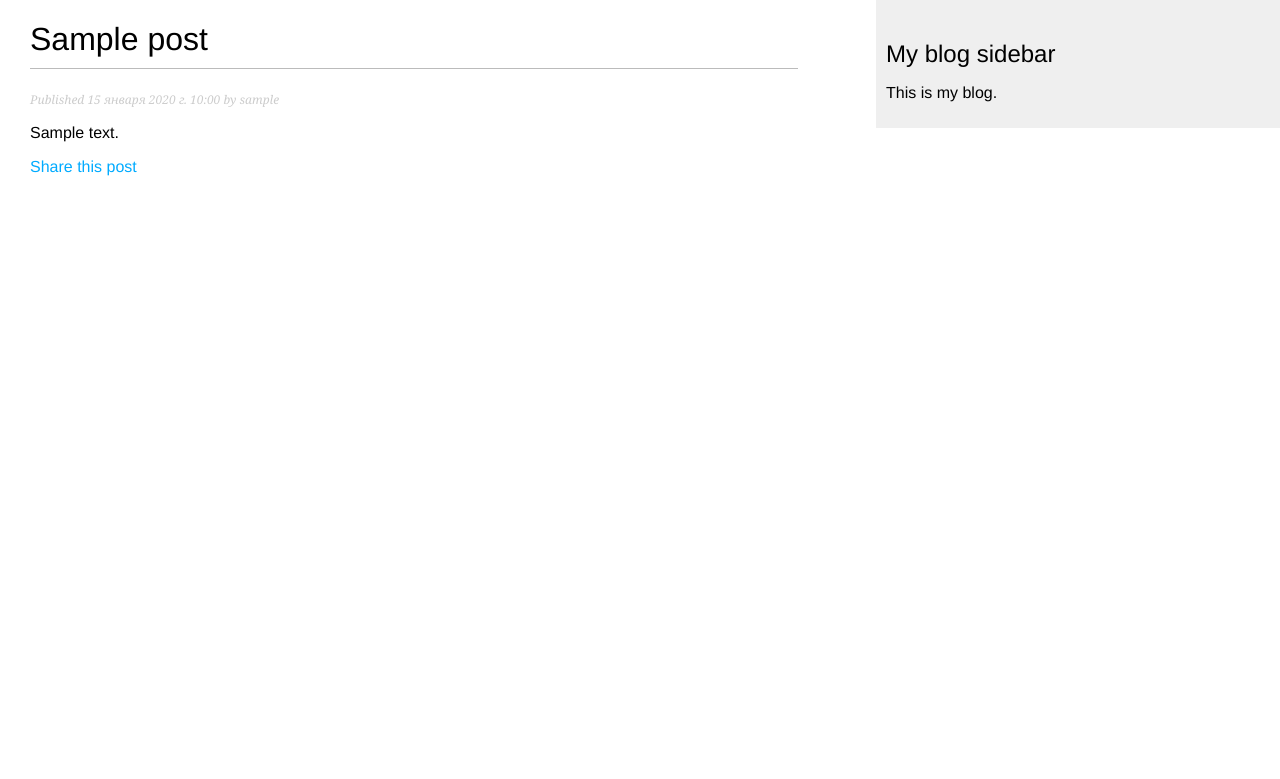
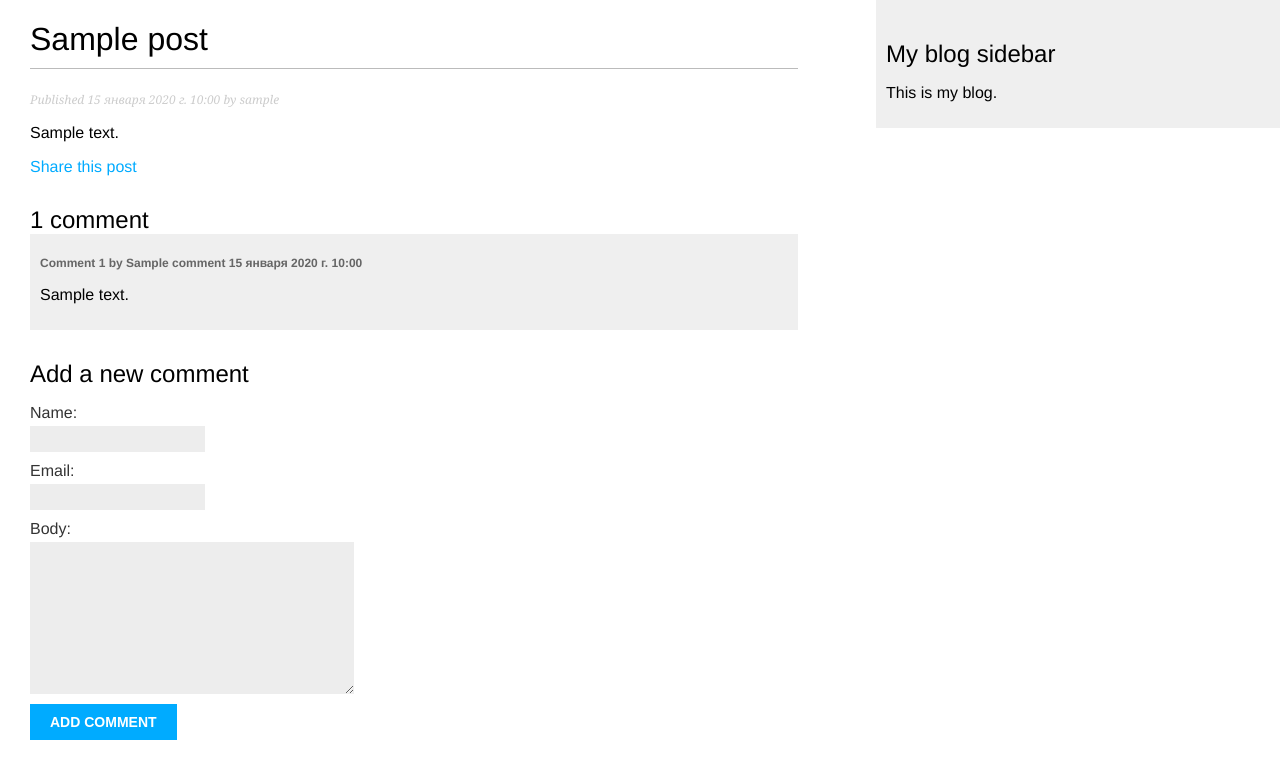
Before and after one commit to DevmanYur/Mele-1-Blog, a Django app: a page that uses app_blog/templates/blog/post/detail.html in a window 1280 px wide. Shown: the top 779 px of the page. Run offline with Django 4.2, Linux system fonts and the light colour scheme; tables that the repository leaves empty hold one stand-in row (values such as "Sample post").

Commit message:
Добавление комментариев в шаблон blog/post/detail.html -124p

```diff
--- a/app_blog/templates/blog/post/detail.html
+++ b/app_blog/templates/blog/post/detail.html
@@ -11,4 +11,68 @@
     <a href="{% url "blog:post_share" post.id %}"> Share this post
     </a>
 </p>
+<!--
+•• показывать общее число комментариев к посту;
+
+В указанном шаблоне мы используем Django ORM-преобразователь, применяя
+набор запросов comments. count. Обратите внимание, что на языке
+шаблонов Django для вызова методов круглые скобки не используются.
+Тег with  позволяет присваивать значение новой переменной, которая будет
+доступна в шаблоне до тех пор, пока не появится тег endwith .
+Шаблонный тег with  полезен тем, что он позволяет избегать многократного
+обращения к базе данных или к дорогостоящим методам.
+Мы используем шаблонный фильтр pluralize, чтобы отображать суффикс
+множественного числа для слова comment, в зависимости от значения total_
+comments. Шаблонные фильтры на входе принимают значение переменной,
+к которой они применяются, и на выходе возвращают вычисленное значение.
+Шаблонный фильтр pluralize возвращает строковый литерал с буквой «s»,
+если значение отличается от 1. Приведенный выше текст будет прорисовываться
+как 0 comments, 1 comment или N comments, в зависимости от числа
+активных комментариев к посту.
+-->
+    {% with comments.count as total_comments %}
+    <h2>
+    {{ total_comments }} comment{{ total_comments|pluralize }}
+    </h2>
+    {% endwith %}
+
+
+<!--
+•• показывать список комментариев;
+
+Мы добавили шаблонный тег  for, чтобы прокручивать комментарии
+к посту в цикле. Если список комментариев пуст, то выводится сообщение,
+информирующее пользователей о том, что комментариев к этому посту нет.
+Комментарии прокручиваются в цикле посредством переменной  forloop.counter ,
+которая обновляет счетчик цикла на каждой итерации. По каждому
+посту мы показываем имя пользователя, который его опубликовал, дату и текст комментария.
+-->
+
+    {% for comment in comments %}
+    <div class="comment">
+    <p class="info">
+    Comment {{ forloop.counter }} by {{ comment.name }}
+    {{ comment.created }}
+    </p>
+    {{ comment.body|linebreaks }}
+    </div>
+    {% empty %}
+    <p>There are no comments.</p>
+    {% endfor %}
+
+
+<!--
+
+-->
+
+    {% include "blog/post/includes/comment_form.html" %}
+
 {% endblock %}
+
+
+<!--
+
+
+•• показывать форму для добавления пользователями новых коммента-
+риев.
+-->
```
Also changed, not shown: app_blog/migrations/0004_comment_app_blog_co_created_15b33d_idx.py (added).
